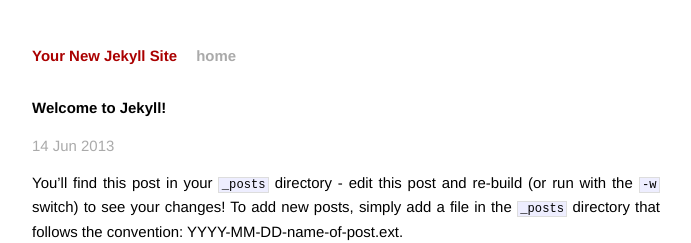
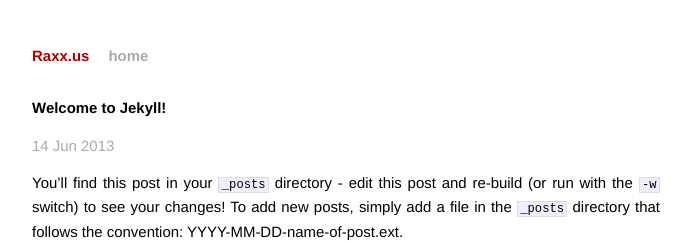
Before and after one commit to gilangmahardhika/gilangmahardhika.github.io, a Jekyll site: the page built from _posts/2013-06-14-welcome-to-jekyll.markdown, in a window 1280 px wide. Shown: the top 243 px of the page, without its empty margins (294-985 px from the left). Built offline with Jekyll 4.4.1, drawn with Linux system fonts in a browser that asks for light colours.

Commit message:
new title

```diff
--- a/_config.yml
+++ b/_config.yml
@@ -1,2 +1,2 @@
-name: Your New Jekyll Site
+name: Raxx.us
 pygments: true
```
